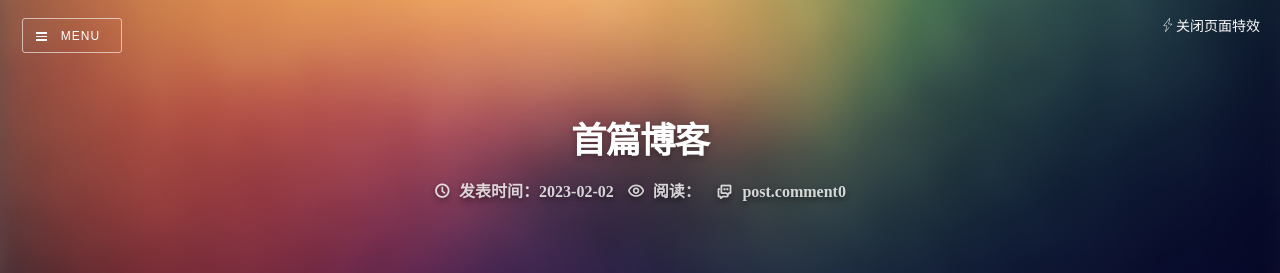
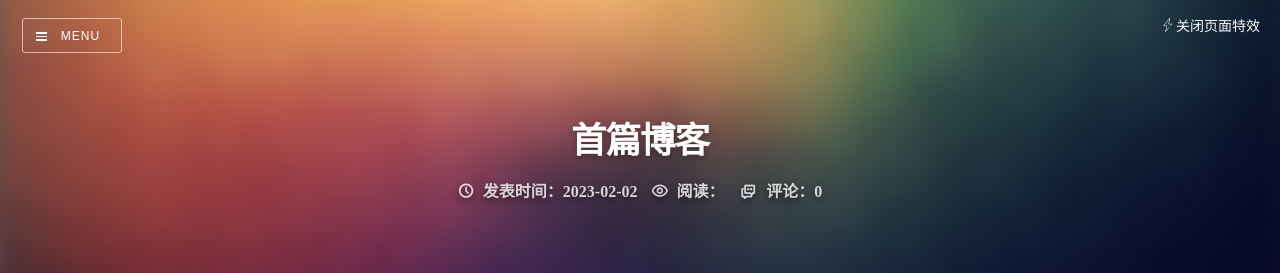
Before and after one commit to FlyingPig278/FlyingPig278.github.io, a plain HTML site: page 2023/02/02/首篇博客/index.html in a window 1280 px wide. Shown: the top 273 px of the page. Drawn offline with Linux system fonts and the light colour scheme; no server answers; a web font is replaced by a local one.

Commit message:
Site updated: 2023-02-02 23:22:12

```diff
--- a/2023/02/02/首篇博客/index.html
+++ b/2023/02/02/首篇博客/index.html
@@ -48,7 +48,7 @@
                             </span>
 
                         <span>
-                            <i class="iconfont icon-interactive"></i> post.comment<span class="valine-comment-count" data-xid="/2023/02/02/首篇博客/"></span>
+                            <i class="iconfont icon-interactive"></i> 评论：<span class="valine-comment-count" data-xid="/2023/02/02/首篇博客/"></span>
                         </span>
                     </p>
 
@@ -97,7 +97,7 @@
 
                 </div>
             </div>
-            <!--  -->
+
         </div>
 
 </div>
```
Also changed, not shown: index.html (+1 -1 lines).
